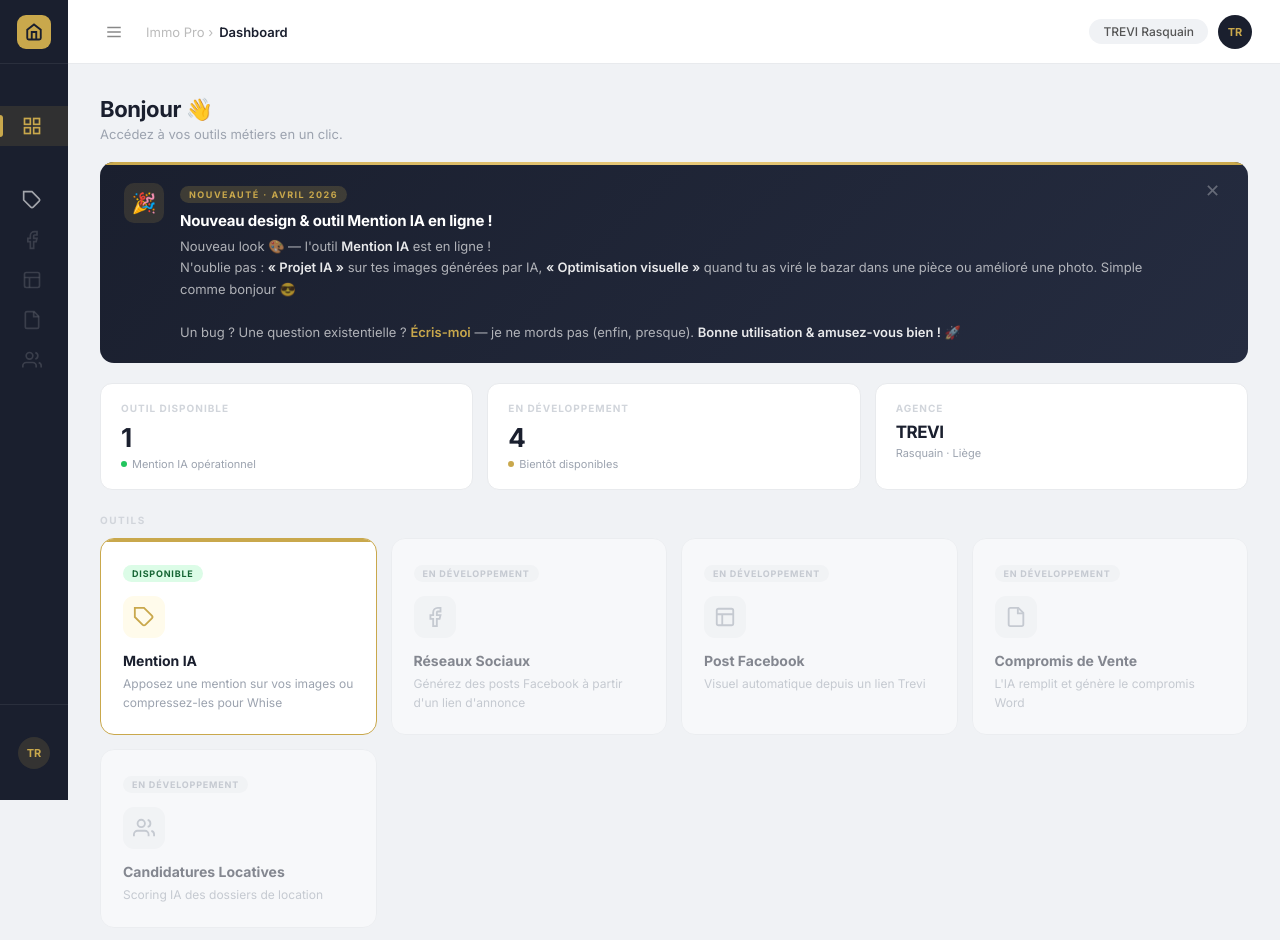
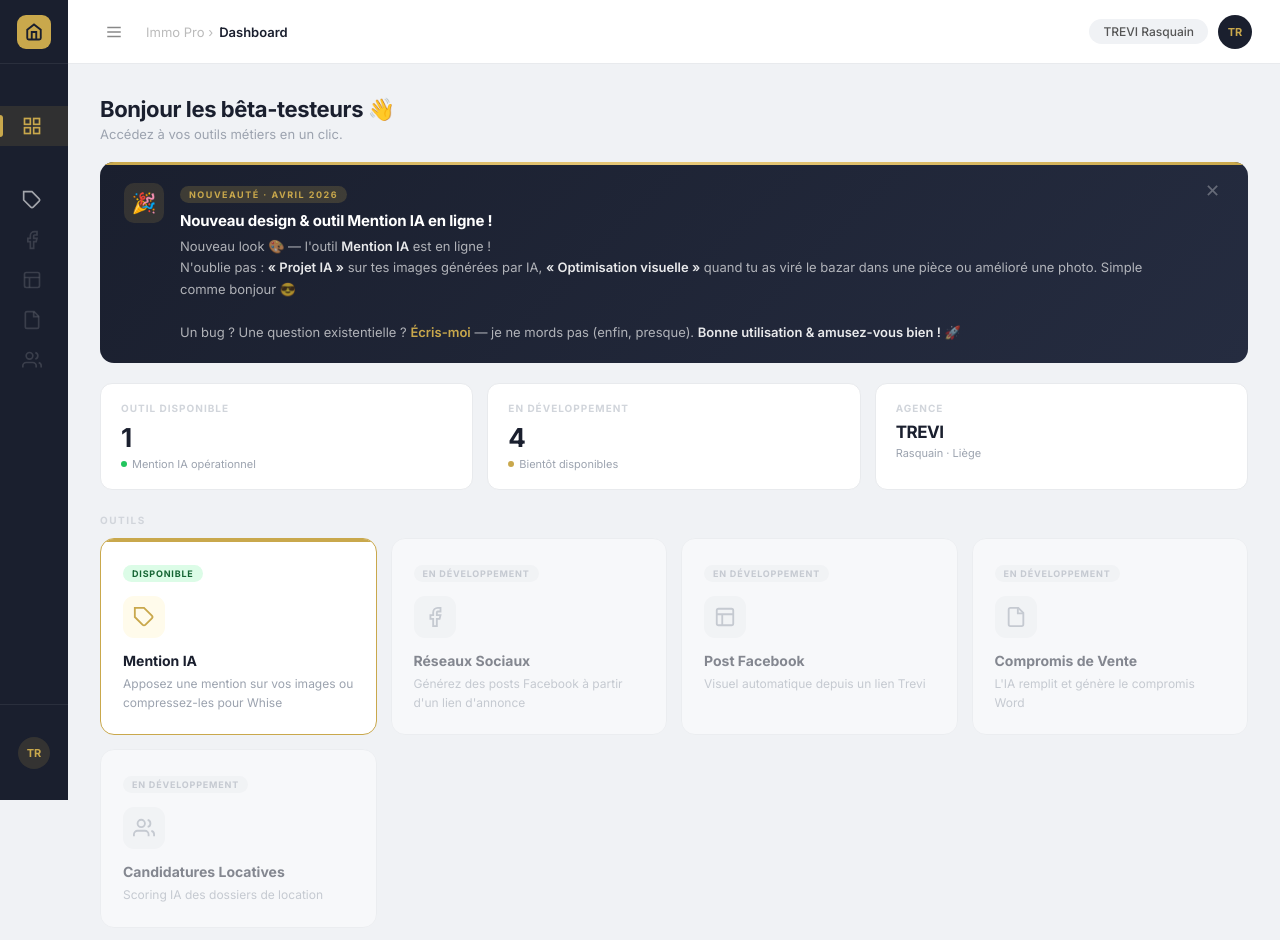
Before and after one commit to matoutube13-wq/immo-pro, a website: page index.html in a window 1280 px wide. Drawn offline with Linux system fonts and the light colour scheme.

Commit message:
Update index.html

```diff
--- a/index.html
+++ b/index.html
@@ -383,7 +383,7 @@
   <!-- DASHBOARD -->
   <div id="dashboard">
     <div class="dash-header">
-      <div class="dash-title">Bonjour &#x1F44B;</div>
+      <div class="dash-title">Bonjour les bêta-testeurs &#x1F44B;</div>
       <div class="dash-sub">Accédez à vos outils métiers en un clic.</div>
     </div>
     <!-- ── BANDEAU ANNONCE ── -->
```
